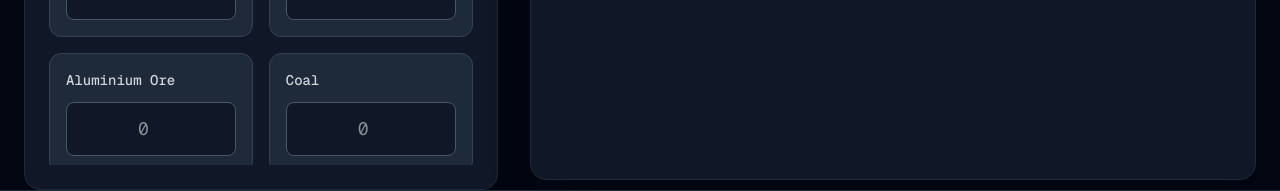
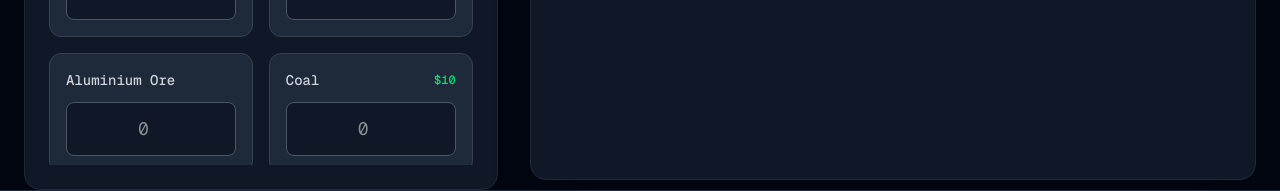
Before and after one commit to aw4e/mlrpcrafting, a Next.js app: page / in a window 1280 px wide. Shown: the part 565-756 px from the top of the page. Built offline with nearby package versions, Linux system fonts and the light colour scheme.

Commit message:
chore: add price & optimize mark

```diff
--- a/src/app/components/craftingOptimizer.tsx
+++ b/src/app/components/craftingOptimizer.tsx
@@ -8,6 +8,7 @@ import {
 } from "@/types";
 import { useState } from "react";
 import Image from "next/image";
+import miningData from "@/data/mining.json";
 import {
   Package,
   Zap,
@@ -189,6 +190,13 @@ export default function CraftingOptimizer() {
   const getTotalItems = (): number => {
     return Object.values(inventory).reduce((sum, count) => sum + count, 0);
   };
+  const getItemPrice = (itemName: string): number => {
+    const allItems = {
+      ...(miningData as any).tambang,
+      ...(miningData as any).perhiasan,
+    };
+    return allItems[itemName]?.price || 0;
+  };
   const toggleStepCompletion = (
     stepIndex: number,
     step: OptimizedStep
@@ -201,17 +209,19 @@ export default function CraftingOptimizer() {
         newSet.delete(stepIndex);
         return newSet;
       });
-
       setInventory((prev) => {
         const newInventory = { ...prev };
         step.requirements.forEach((req: RequirementInfo) => {
           newInventory[req.item] = (newInventory[req.item] || 0) + req.quantity;
         });
+        newInventory[step.name] = Math.max(
+          0,
+          (newInventory[step.name] || 0) - step.quantity
+        );
         return newInventory;
       });
     } else {
       setCompletedSteps((prev) => new Set([...prev, stepIndex]));
-
       setInventory((prev) => {
         const newInventory = { ...prev };
         step.requirements.forEach((req: RequirementInfo) => {
@@ -222,6 +232,8 @@ export default function CraftingOptimizer() {
             );
           }
         });
+        newInventory[step.name] =
+          (newInventory[step.name] || 0) + step.quantity;
         return newInventory;
       });
     }
@@ -361,8 +373,16 @@ export default function CraftingOptimizer() {
                       key={item}
                       className="group bg-gray-800 border border-gray-700 rounded-xl p-3 sm:p-4 hover:bg-gray-750 hover:border-blue-500/50 transition-all duration-200"
                     >
+                      {" "}
                       <label className="block text-xs sm:text-sm font-medium text-gray-300 mb-2 sm:mb-3 group-hover:text-white transition-colors">
-                        {formatItemName(item)}
+                        <div className="flex justify-between items-center">
+                          <span>{formatItemName(item)}</span>
+                          {getItemPrice(item) > 0 && (
+                            <span className="text-xs text-green-400 font-mono">
+                              ${getItemPrice(item)}
+                            </span>
+                          )}
+                        </div>
                       </label>
                       <input
                         type="number"
```
